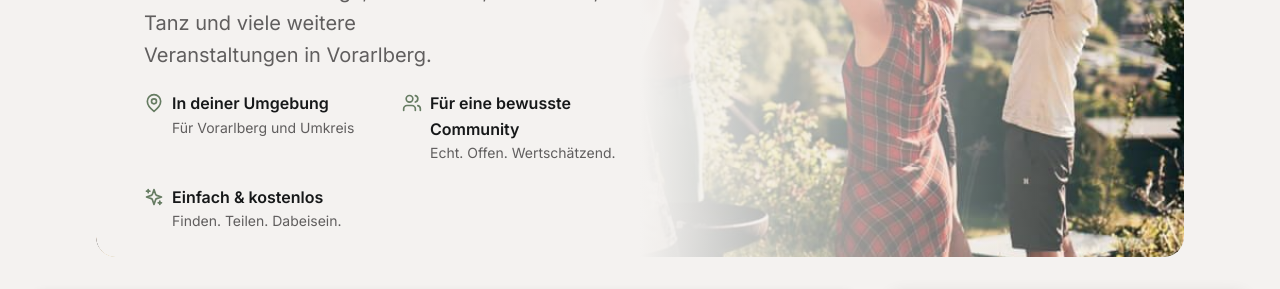
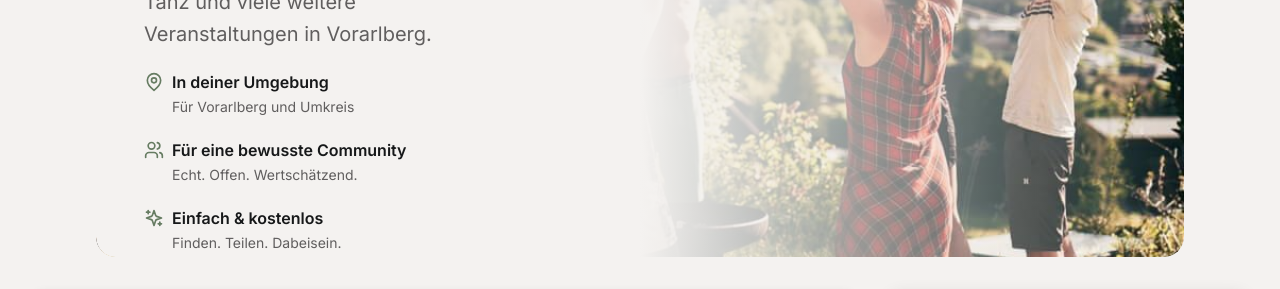
Before and after one commit to thomasender/spiri-events-v, a React (Vite) app: page / in a window 1280 px wide. Shown: the part 234-523 px from the top of the page. Built offline with nearby package versions, Linux system fonts and the light colour scheme; no server answers; the database is empty.

Commit message:
hero css fixes

```diff
--- a/src/pages/CalendarPage.css
+++ b/src/pages/CalendarPage.css
@@ -34,7 +34,7 @@
 }
 
 .hero-title {
-  font-size: clamp(1.75rem, 1.8vw + 1.1rem, 2.75rem);
+  font-size: clamp(1.75rem, 1.8vw + 1.1rem, 3.5rem);
   font-weight: 500;
   line-height: 1.2;
   color: var(--text-primary);
@@ -55,7 +55,7 @@
 
 .hero-features {
   display: flex;
-  flex-wrap: wrap;
+  flex-direction: column;
   gap: 20px;
   list-style: none;
 }
@@ -64,7 +64,6 @@
   display: flex;
   align-items: flex-start;
   gap: 8px;
-  flex: 1 1 180px;
   min-width: 0;
   color: var(--accent-secondary);
 }
```
